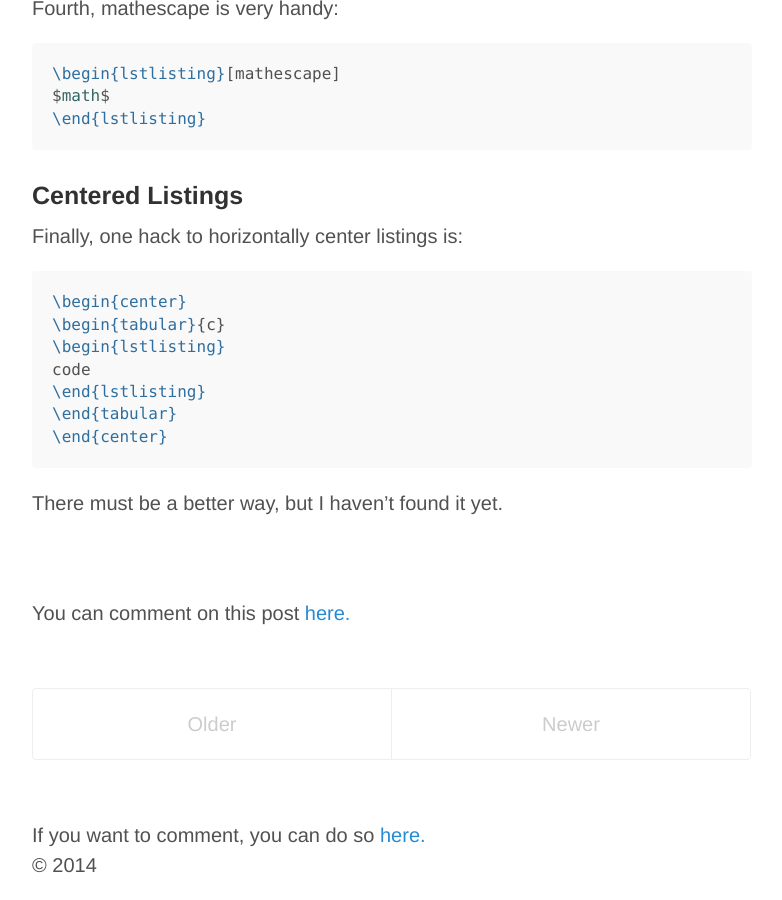
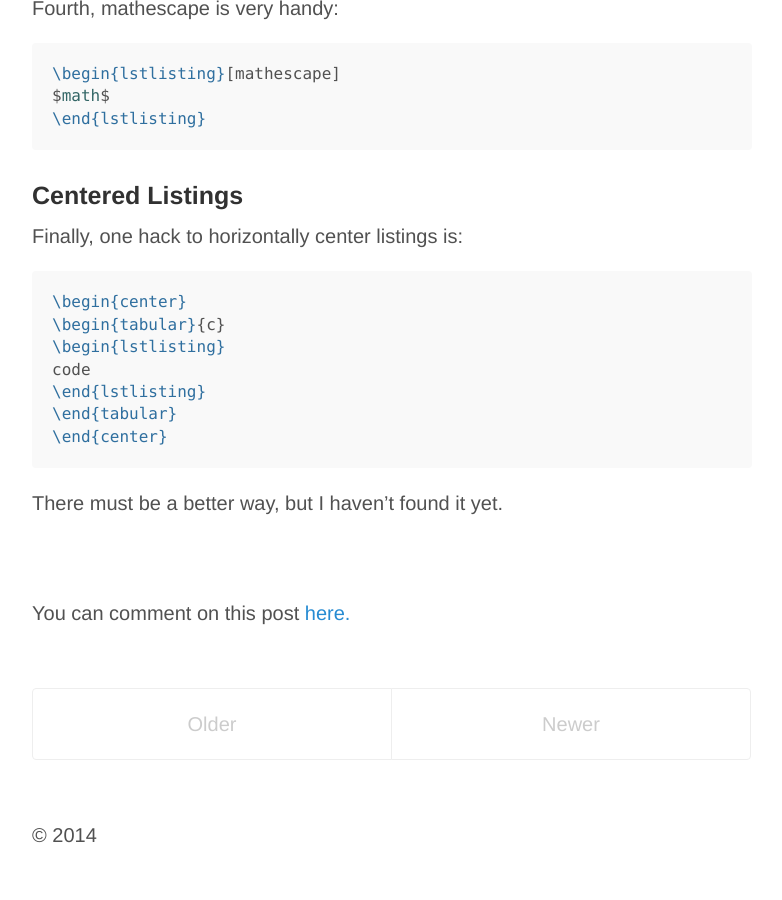
Before and after one commit to gstew5/gstew5.github.io, a Jekyll site: the page built from index.html, in a window 1280 px wide and 900 px high, scrolled down 2082 px. Shown: the whole window, without its empty margins (248-1030 px from the left). Built offline with Jekyll 4.4.1, drawn with Linux system fonts in a browser that asks for light colours; Markdown is read by kramdown in place of the engine named in the settings; the list of posts is cut into pages by our own code; after the commit the page ends 2952 px from its top, so only the background shows below that.

Commit message:
Update default.html

```diff
--- a/_layouts/default.html
+++ b/_layouts/default.html
@@ -18,10 +18,6 @@
 
       {{ content }}
 
-      {% for post in site.posts limit:1 %}
-        If you want to comment, you can do so <a href="{{ post.url }}">here.</a>
-      {% endfor %}
-
       <div class="footer">
         <p>
           &copy; {{ site.time | date: '%Y' }}
```
